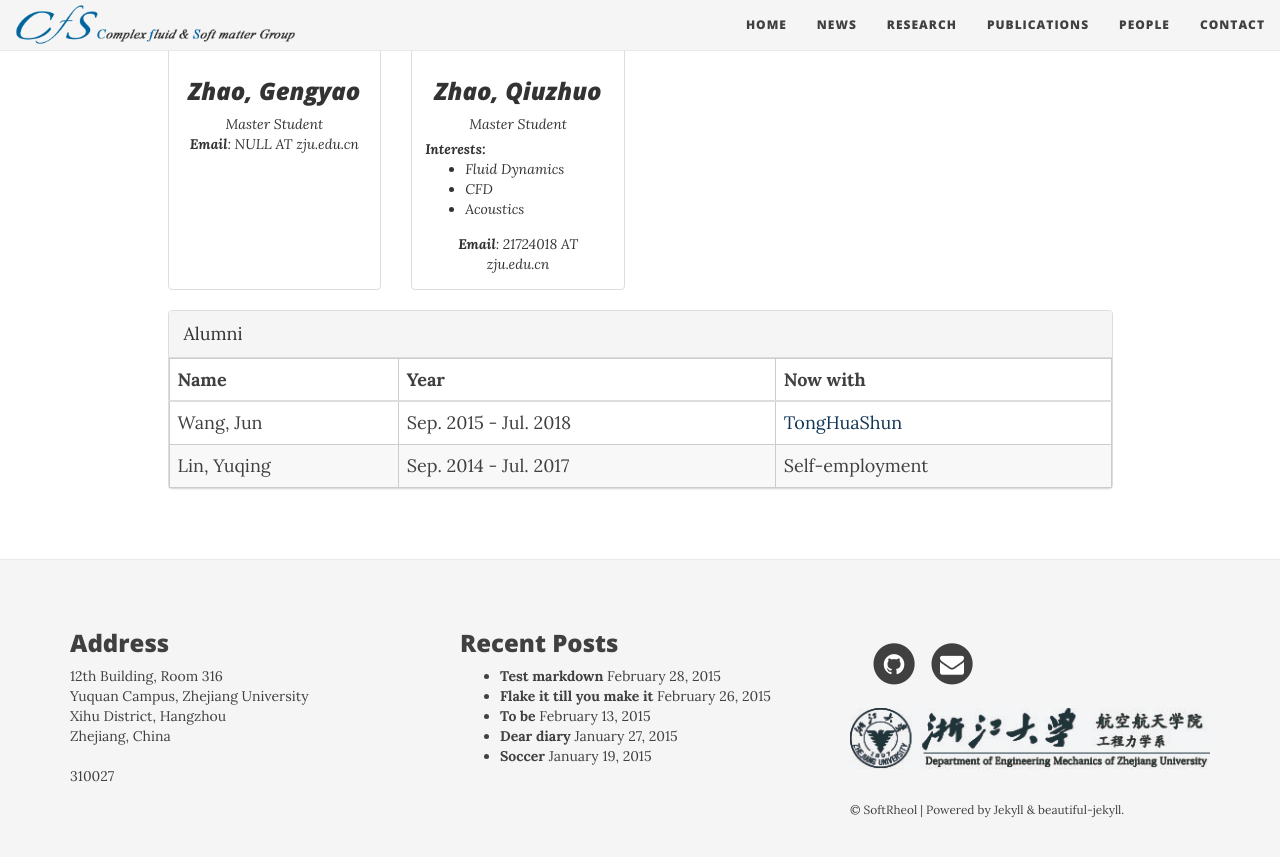
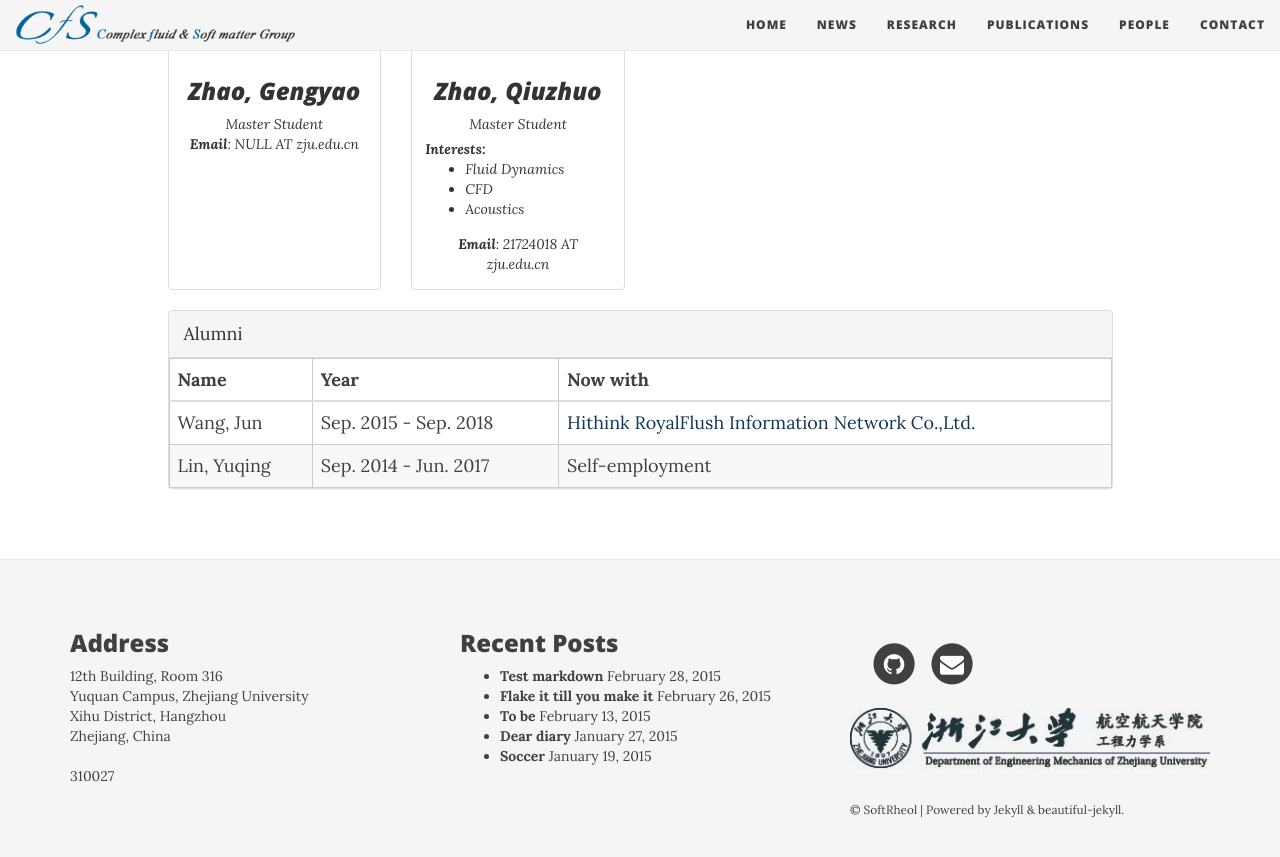
Before and after one commit to softrheol/softrheol.github.io, a Jekyll site: the page built from people.html, in a window 1280 px wide and 900 px high, scrolled down 760 px. Shown: the top 857 px of the window. Built offline with Jekyll 4.4.1, drawn with Linux system fonts in a browser that asks for light colours; nearby versions of some CDN libraries.

Commit message:
change details of alumni

```diff
--- a/people.html
+++ b/people.html
@@ -130,12 +130,12 @@ layout: page
     <tbody>
     <tr>
         <td>Wang, Jun</td>
-        <td>Sep. 2015 - Jul. 2018</td>
-        <td><a href="http://www.10jqka.com.cn">TongHuaShun</a></td>
+        <td>Sep. 2015 - Sep. 2018</td>
+        <td><a href="http://www.10jqka.com.cn">Hithink RoyalFlush Information Network Co.,Ltd.</a></td>
       </tr>
       <tr>
         <td>Lin, Yuqing</td>
-        <td>Sep. 2014 - Jul. 2017</td>
+        <td>Sep. 2014 - Jun. 2017</td>
         <td>Self-employment</td>
       </tr>
     </tbody>
```
